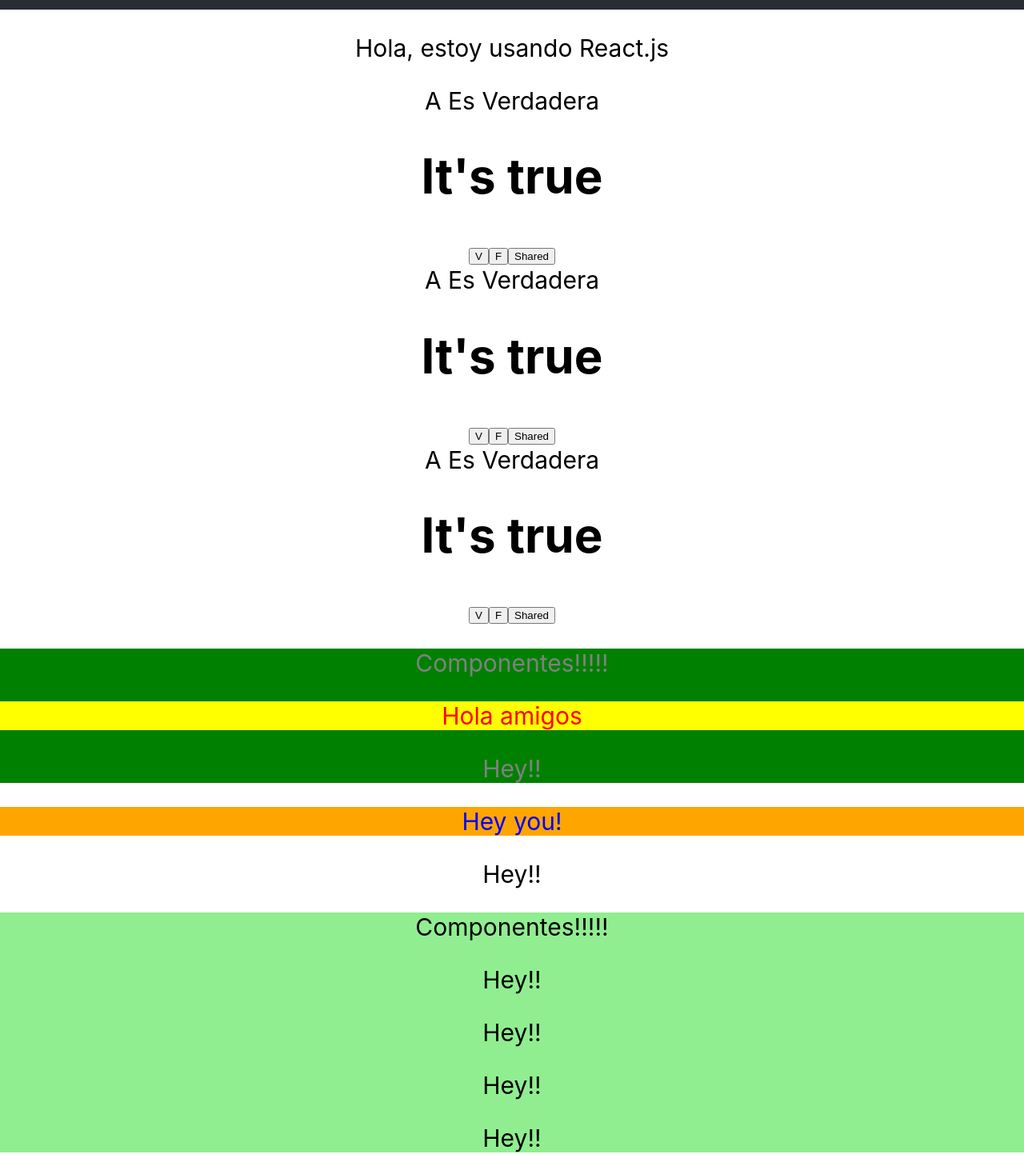
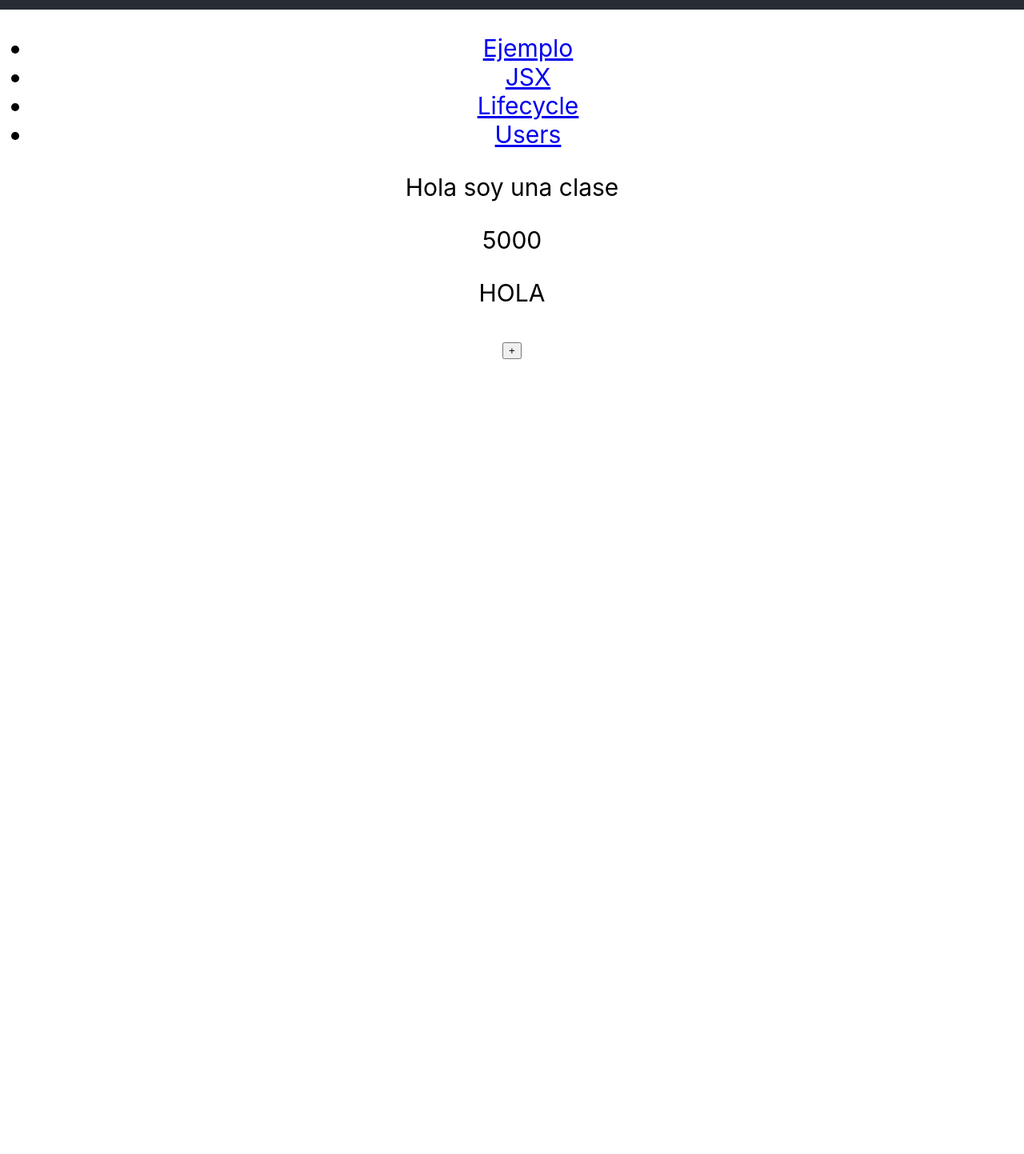
Before and after one commit to shark764/bootcamp-2020, a React (Create React App) app: page /#/lifecycle in a window 1280 px wide. Before the commit this address led to /#/. Shown: the part 148-1591 px from the top of the page at 80% size. After the commit the page ends 800 px from the top, so only its background shows below. Built offline with nearby package versions, Linux system fonts and the light colour scheme.

Commit message:
Day 3: Context-API

```diff
--- a/package.json
+++ b/package.json
@@ -8,6 +8,7 @@
     "@testing-library/user-event": "^12.6.0",
     "react": "^17.0.1",
     "react-dom": "^17.0.1",
+    "react-router-dom": "^5.2.0",
     "react-scripts": "4.0.1",
     "web-vitals": "^0.2.4"
   },
--- a/src/App.css
+++ b/src/App.css
@@ -41,3 +41,10 @@
   background-color: salmon;
   color: gray;
 }
+
+.App-users {
+  display: flex;
+}
+.App-user {
+  flex: 1;
+}
--- a/src/App.js
+++ b/src/App.js
@@ -1,12 +1,8 @@
 import logo from './logo.svg';
 import './App.css';
-import ExampleX, { Example1, Example2, Wrapper } from './Containers/ExampleJSX';
-import Example from './Containers/ExampleJSX/Example';
-import { useState } from 'react';
+import Routing from './Containers/Routing';
 
 function App() {
-  const [value, setValue] = useState(true);
-
   return (
     <div className="App">
       <header className="App-header">
@@ -14,31 +10,7 @@ function App() {
       </header>
 
       <main>
-        <div>
-          <p>Hola, estoy usando React.js</p>
-        </div>
-
-        <Example value={value} setValue={setValue} />
-        <Example value={value} setValue={setValue} />
-        <Example value={value} setValue={setValue} />
-
-        <ExampleX />
-        <Example1 text="Hey you!" color="blue" bgColor="orange" />
-        <Example2 />
-
-        <Wrapper styles={{ backgroundColor: 'lightgreen' }}>
-          <Example1 />
-          <Example2 />
-          <Example2 />
-          <Example2 />
-          <Example2 />
-        </Wrapper>
-
-        <Wrapper styles={{ backgroundColor: 'lightblue' }}>
-          <h1>Celeste</h1>
-          <Example1 />
-          <Example2 />
-        </Wrapper>
+        <Routing />
       </main>
     </div>
   );
--- /dev/null
+++ b/src/Containers/Lifecycle/index.js
@@ -0,0 +1,40 @@
+import React, { Component } from 'react';
+import PropTypes from 'prop-types';
+
+class Lifecycle extends Component {
+  constructor(props) {
+    super(props);
+
+    this.state = {
+      value: 1000,
+      text: 'hola',
+    };
+  }
+
+  componentDidMount() {
+    console.log('Renderice');
+  }
+
+  componentDidUpdate(prevProps, prevState) {
+    console.log('Actualice');
+  }
+
+  componentWillUnmount() {
+    console.log('Voy a ser destruido');
+  }
+
+  render() {
+    return (
+      <div>
+        <p>Hola soy una clase</p>
+        <p>{this.state.value * 5}</p>
+        <p>{this.state.text.toUpperCase()}</p>
+        <button onClick={() => this.setState({ value: 10000 })}>+</button>
+      </div>
+    );
+  }
+}
+
+Lifecycle.propTypes = {};
+
+export default Lifecycle;
--- /dev/null
+++ b/src/Containers/Routing/Menu.js
@@ -0,0 +1,25 @@
+import React from 'react';
+import { Link } from 'react-router-dom';
+
+function Menu() {
+  return (
+    <div>
+      <ul>
+        <li>
+          <Link to="/">Ejemplo</Link>
+        </li>
+        <li>
+          <Link to="/jsx">JSX</Link>
+        </li>
+        <li>
+          <Link to="/lifecycle">Lifecycle</Link>
+        </li>
+        <li>
+          <Link to="/users">Users</Link>
+        </li>
+      </ul>
+    </div>
+  );
+}
+
+export default Menu;
--- /dev/null
+++ b/src/Containers/Routing/index.js
@@ -0,0 +1,34 @@
+import React from 'react';
+import { HashRouter, Route, Switch } from 'react-router-dom';
+import Example1 from '../ExampleJSX';
+import Example from '../ExampleJSX/Example';
+import Lifecycle from '../Lifecycle';
+import UsersExample from '../UsersExample';
+import Menu from './Menu';
+
+function Routing() {
+  return (
+    <div>
+      <HashRouter>
+        <Menu />
+
+        <Switch>
+          <Route exact path="/">
+            <Example />
+          </Route>
+          <Route path="/jsx">
+            <Example1 />
+          </Route>
+          <Route path="/lifecycle">
+            <Lifecycle />
+          </Route>
+          <Route path="/users">
+            <UsersExample />
+          </Route>
+        </Switch>
+      </HashRouter>
+    </div>
+  );
+}
+
+export default Routing;
--- /dev/null
+++ b/src/Containers/UsersExample/Context.js
@@ -0,0 +1,15 @@
+import React, { createContext, useState } from 'react';
+
+export const SearchContext = createContext();
+
+function SearchProvider(props) {
+  const [search, setSearch] = useState('');
+
+  return (
+    <SearchContext.Provider value={[search, setSearch]}>
+      {props.children}
+    </SearchContext.Provider>
+  );
+}
+
+export default SearchProvider;
--- /dev/null
+++ b/src/Containers/UsersExample/Item.js
@@ -0,0 +1,13 @@
+import React from 'react';
+
+function Item({ user }) {
+  return (
+    <div className="App-user">
+      <p>Usuario</p>
+      <p>{user.id}</p>
+      <p>{user.name}</p>
+    </div>
+  );
+}
+
+export default Item;
--- /dev/null
+++ b/src/Containers/UsersExample/List.js
@@ -0,0 +1,53 @@
+import React, { useContext, useEffect, useState } from 'react';
+import { SearchContext } from './Context';
+import Item from './Item';
+
+const USERS = [
+  { id: 1, name: 'Gabriel' },
+  { id: 2, name: 'Fernando' },
+  { id: 3, name: 'Fatima' },
+  { id: 4, name: 'Karla' },
+  { id: 5, name: 'Roberto' },
+  { id: 6, name: 'Alberto' },
+  { id: 7, name: 'Gilberto' },
+  { id: 8, name: 'Ernesto' },
+];
+
+function List({}) {
+  const [search, setSearch] = useContext(SearchContext);
+  const [users, setUsers] = useState(USERS);
+
+  useEffect(() => {
+    // effect
+    const filteredUsers = USERS.filter((user) => {
+      return user.name.toLowerCase().includes(search.toLowerCase());
+    });
+    setUsers(filteredUsers);
+    console.log('new users', filteredUsers);
+
+    return () => {
+      console.log('Will unmount');
+    };
+  }, [search]);
+
+  useEffect(() => {
+    const time = setTimeout(() => {
+      setUsers([...USERS, ...USERS]);
+    }, 3000);
+    return () => {
+      // cleanup
+      clearTimeout(time);
+      console.log('Will unmount!!!!');
+    };
+  }, []);
+
+  return (
+    <div className="App-users">
+      {users.map((user) => {
+        return <Item user={user} key={user.id.toString()} />;
+      })}
+    </div>
+  );
+}
+
+export default List;
--- /dev/null
+++ b/src/Containers/UsersExample/Search.js
@@ -0,0 +1,14 @@
+import React, { useContext, useState } from 'react';
+import { SearchContext } from './Context';
+
+function Search() {
+  const [search, setSearch] = useContext(SearchContext);
+
+  return (
+    <div>
+      <input type="text" onChange={(event) => setSearch(event.target.value)} />
+    </div>
+  );
+}
+
+export default Search;
--- /dev/null
+++ b/src/Containers/UsersExample/index.js
@@ -0,0 +1,19 @@
+import React, { useState } from 'react';
+import SearchProvider from './Context';
+import List from './List';
+import Search from './Search';
+
+function UsersExample() {
+  return (
+    <div>
+      <p>Lista de usuarios</p>
+
+      <SearchProvider>
+        <Search />
+        <List />
+      </SearchProvider>
+    </div>
+  );
+}
+
+export default UsersExample;
```
Also changed, not shown: 1 other file (tests, documents, lock files or other folders).
